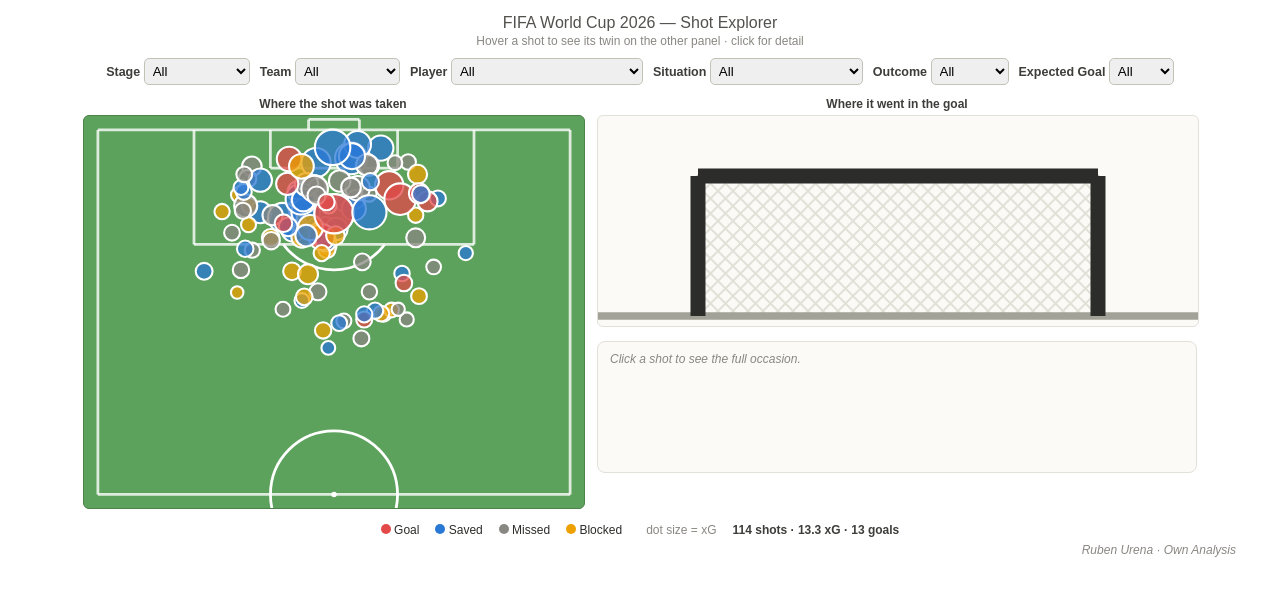
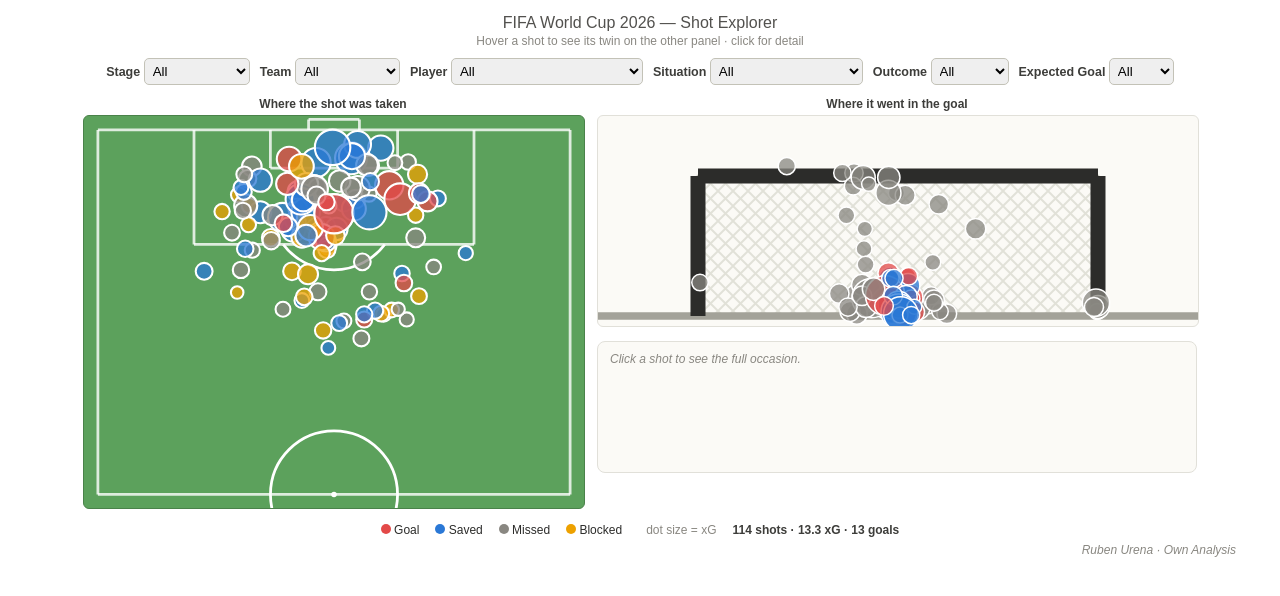
Before and after one commit to rubenurena8/Tests1, a plain HTML site: page index.html in a window 1280 px wide. Drawn offline with Linux system fonts and the light colour scheme.

Commit message:
Refactor pitch coordinate handling in index.html

```diff
--- a/index.html
+++ b/index.html
@@ -162,29 +162,23 @@ function drawGoal(){
     if(s.outcome==="Blocked")return;
 
     // Fallback logic to robustly support both raw pitch coordinates (gm_y/gm_z) and previously normalized coordinates (gx/gz)
-    let yVal = s.gm_y;
-    let zVal = s.gm_z;
+    let yVal = s.gm_y !== undefined ? s.gm_y : s.gx;
+    let zVal = s.gm_z !== undefined ? s.gm_z : s.gz;
 
-    if (yVal == null || zVal == null)
-        return;
+    // Failsafe: if data is using the old normalized -1 to 1 format, dynamically rescale it back to 36-44 pitch format
+    if (yVal !== undefined && yVal >= -2 && yVal <= 2) { yVal = 40 + (yVal * 4); }
+    if (zVal !== undefined && zVal >= 0 && zVal <= 1.5) { zVal = zVal * 2.8; }
 
-    // allow misses just outside the frame
-    const y = Math.max(-5, Math.min(105, yVal));
-    const z = Math.max(0, Math.min(40, zVal));
+    // Ultimate fallback if coordinate properties don't exist in a shot
+    if (yVal === undefined) yVal = 40;
+    if (zVal === undefined) zVal = 1;
 
-    const GOAL_LEFT = 20;
-    const GOAL_TOP = 12;
-    const GOAL_WIDTH = 80;
-    const GOAL_HEIGHT = 28;
+    let cx = (yVal - 34) * 10;
+    let cy = 40 - (zVal * 10);
 
-    const cx = GOAL_LEFT + (y / 100) * GOAL_WIDTH;
-    const cy = GOAL_TOP + GOAL_HEIGHT - (z / 35) * GOAL_HEIGHT;
-
-    dot(svg, i, cx, cy, 1.1 + Math.sqrt(s.xg) * 3.2, s);
-
-        dot(svg,i, cx, cy, 1.1+Math.sqrt(s.xg)*3.2, s);
-      });
-    }
+    dot(svg,i, cx, cy, 1.1+Math.sqrt(s.xg)*3.2, s);
+  });
+}
 
 function showDetail(s){
   let xg = s.xg || 0;
```
